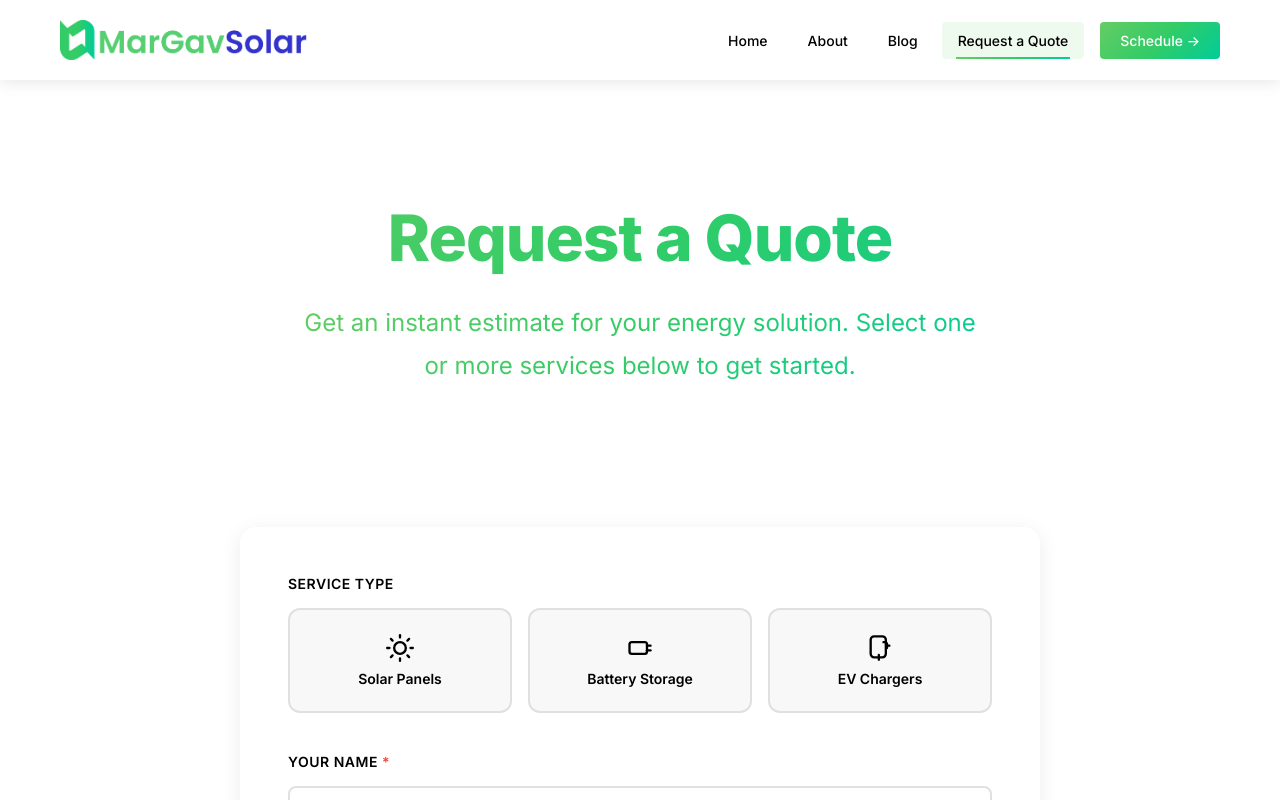
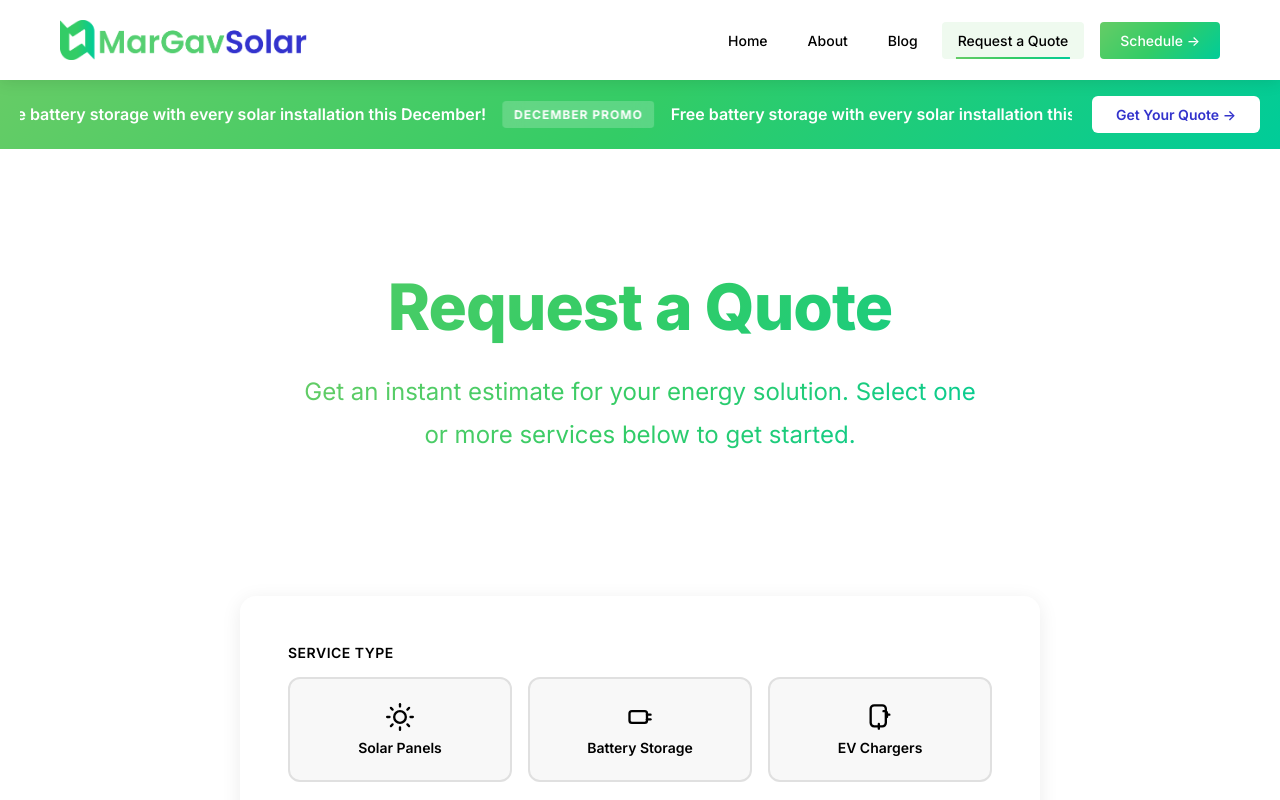
Before and after one commit to margav-energy/Margav-Solar-Website, a React (Vite) app: page /request-quote in a window 1280 px wide. Shown: the top 800 px of the page. Built offline with nearby package versions, Linux system fonts and the light colour scheme; no server answers.

Commit message:
Add December promo banner with scrolling animation - Free battery storage with solar installations

```diff
--- a/src/components/Hero.jsx
+++ b/src/components/Hero.jsx
@@ -1,6 +1,7 @@
 import React from 'react'
 import { Link } from 'react-router-dom'
 import heroImage from '../assets/hero.png'
+import PromoBanner from './PromoBanner'
 import './Hero.css'
 
 const Hero = () => {
@@ -8,6 +9,8 @@ const Hero = () => {
   console.log('Hero image path:', heroImage)
 
   return (
+    <>
+      <PromoBanner />
       <section className="hero" id="home" style={{ scrollMarginTop: '80px' }}>
         <div className="hero-background">
           <img
@@ -34,6 +37,7 @@ const Hero = () => {
           </div>
         </div>
       </section>
+    </>
   )
 }
 
--- /dev/null
+++ b/src/components/PromoBanner.css
@@ -0,0 +1,152 @@
+.promo-banner {
+  background: var(--gradient-green);
+  color: var(--color-white);
+  padding: 16px 0;
+  position: relative;
+  overflow: hidden;
+  z-index: 100;
+  margin-top: 80px;
+}
+
+.promo-banner-no-margin {
+  margin-top: 0;
+}
+
+.promo-banner::before {
+  content: '';
+  position: absolute;
+  top: 0;
+  left: -100%;
+  width: 100%;
+  height: 100%;
+  background: linear-gradient(
+    90deg,
+    transparent,
+    rgba(255, 255, 255, 0.2),
+    transparent
+  );
+  animation: shimmer 3s infinite;
+}
+
+@keyframes shimmer {
+  0% {
+    left: -100%;
+  }
+  100% {
+    left: 100%;
+  }
+}
+
+.promo-banner-content {
+  max-width: 100%;
+  margin: 0 auto;
+  padding: 0 20px;
+  display: flex;
+  align-items: center;
+  justify-content: space-between;
+  gap: 20px;
+  position: relative;
+  z-index: 1;
+}
+
+.promo-banner-marquee {
+  flex: 1;
+  overflow: hidden;
+  position: relative;
+  min-width: 0;
+}
+
+.promo-marquee-content {
+  display: inline-flex;
+  align-items: center;
+  gap: 16px;
+  white-space: nowrap;
+  animation: scroll 30s linear infinite;
+}
+
+@keyframes scroll {
+  0% {
+    transform: translateX(0);
+  }
+  100% {
+    transform: translateX(-50%);
+  }
+}
+
+.promo-banner-text {
+  display: flex;
+  align-items: center;
+  gap: 16px;
+  flex-wrap: wrap;
+}
+
+.promo-badge {
+  background: rgba(255, 255, 255, 0.2);
+  padding: 6px 12px;
+  border-radius: 4px;
+  font-size: 12px;
+  font-weight: 700;
+  letter-spacing: 1px;
+  text-transform: uppercase;
+  white-space: nowrap;
+  backdrop-filter: blur(10px);
+}
+
+.promo-message {
+  font-size: 16px;
+  font-weight: 600;
+  line-height: 1.4;
+}
+
+.promo-cta {
+  background: var(--color-white);
+  color: var(--color-blue);
+  padding: 10px 24px;
+  border-radius: 6px;
+  font-size: 14px;
+  font-weight: 600;
+  text-decoration: none;
+  white-space: nowrap;
+  transition: all var(--transition-base) var(--ease-out);
+  display: inline-flex;
+  align-items: center;
+  gap: 6px;
+}
+
+.promo-cta:hover {
+  transform: translateY(-2px);
+  box-shadow: 0 4px 15px rgba(0, 0, 0, 0.2);
+  background: rgba(255, 255, 255, 0.95);
+}
+
+@media (max-width: 768px) {
+  .promo-banner-content {
+    flex-direction: column;
+    text-align: center;
+    gap: 12px;
+  }
+
+  .promo-banner-marquee {
+    width: 100%;
+  }
+
+  .promo-marquee-content {
+    gap: 12px;
+  }
+
+  .promo-banner-text {
+    flex-direction: column;
+    gap: 8px;
+    width: 100%;
+  }
+
+  .promo-message {
+    font-size: 14px;
+  }
+
+  .promo-cta {
+    width: 100%;
+    justify-content: center;
+    flex-shrink: 0;
+  }
+}
--- /dev/null
+++ b/src/components/PromoBanner.jsx
@@ -0,0 +1,33 @@
+import React from 'react'
+import { Link } from 'react-router-dom'
+import './PromoBanner.css'
+
+const PromoBanner = ({ variant = 'default' }) => {
+  return (
+    <div className={`promo-banner ${variant === 'no-margin' ? 'promo-banner-no-margin' : ''}`}>
+      <div className="promo-banner-content">
+        <div className="promo-banner-marquee">
+          <div className="promo-marquee-content">
+            <span className="promo-badge">DECEMBER PROMO</span>
+            <span className="promo-message">
+              Free battery storage with every solar installation this December!
+            </span>
+            <span className="promo-badge">DECEMBER PROMO</span>
+            <span className="promo-message">
+              Free battery storage with every solar installation this December!
+            </span>
+            <span className="promo-badge">DECEMBER PROMO</span>
+            <span className="promo-message">
+              Free battery storage with every solar installation this December!
+            </span>
+          </div>
+        </div>
+        <Link to="/schedule" className="promo-cta">
+          Get Your Quote →
+        </Link>
+      </div>
+    </div>
+  )
+}
+
+export default PromoBanner
--- a/src/pages/Products.jsx
+++ b/src/pages/Products.jsx
@@ -1,11 +1,13 @@
 import React from 'react'
 import ProductsSection from '../components/Products'
 import ScrollAnimation from '../components/ScrollAnimation'
+import PromoBanner from '../components/PromoBanner'
 import './ProductsPage.css'
 
 const Products = () => {
   return (
     <section className="products-page">
+      <PromoBanner />
       <div className="products-hero-banner">
         <div className="container">
           <ScrollAnimation animation="fadeInUp" delay={0}>
--- a/src/pages/RequestQuotePage.jsx
+++ b/src/pages/RequestQuotePage.jsx
@@ -1,6 +1,7 @@
 import React, { useState, useEffect } from 'react'
 import emailjs from '@emailjs/browser'
 import ScrollAnimation from '../components/ScrollAnimation'
+import PromoBanner from '../components/PromoBanner'
 import { EMAILJS_SERVICE_ID, EMAILJS_TEMPLATE_ID, EMAILJS_PUBLIC_KEY } from '../config/emailjs'
 import './RequestQuotePage.css'
 
@@ -281,6 +282,7 @@ const RequestQuotePage = () => {
 
   return (
     <section className="request-quote-page">
+      <PromoBanner variant="no-margin" />
       <div className="quote-hero-banner">
         <div className="container">
           <ScrollAnimation animation="fadeInUp" delay={0}>
--- a/src/pages/Schedule.jsx
+++ b/src/pages/Schedule.jsx
@@ -2,6 +2,7 @@ import React, { useState, useEffect, useRef } from 'react'
 import { MapContainer, TileLayer, Marker, useMapEvents } from 'react-leaflet'
 import emailjs from '@emailjs/browser'
 import ScrollAnimation from '../components/ScrollAnimation'
+import PromoBanner from '../components/PromoBanner'
 import { EMAILJS_SERVICE_ID, EMAILJS_PUBLIC_KEY, EMAILJS_SCHEDULE_TEMPLATE_ID } from '../config/emailjs'
 import 'leaflet/dist/leaflet.css'
 import L from 'leaflet'
@@ -259,6 +260,7 @@ const Schedule = () => {
 
   return (
     <section className="schedule-page">
+      <PromoBanner variant="no-margin" />
       <div className="schedule-hero-banner">
         <div className="container">
           <ScrollAnimation animation="fadeInUp" delay={0}>
```
Lines whose indentation alone changed are shown as unchanged.
